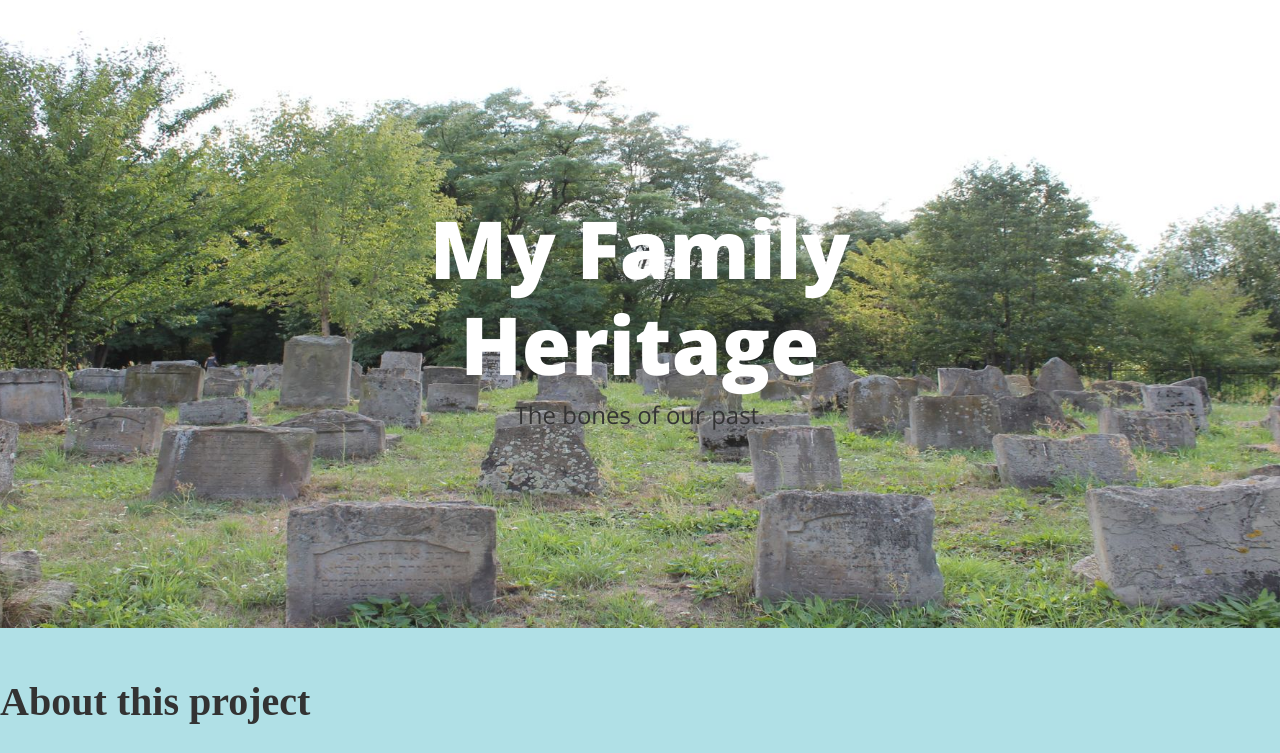
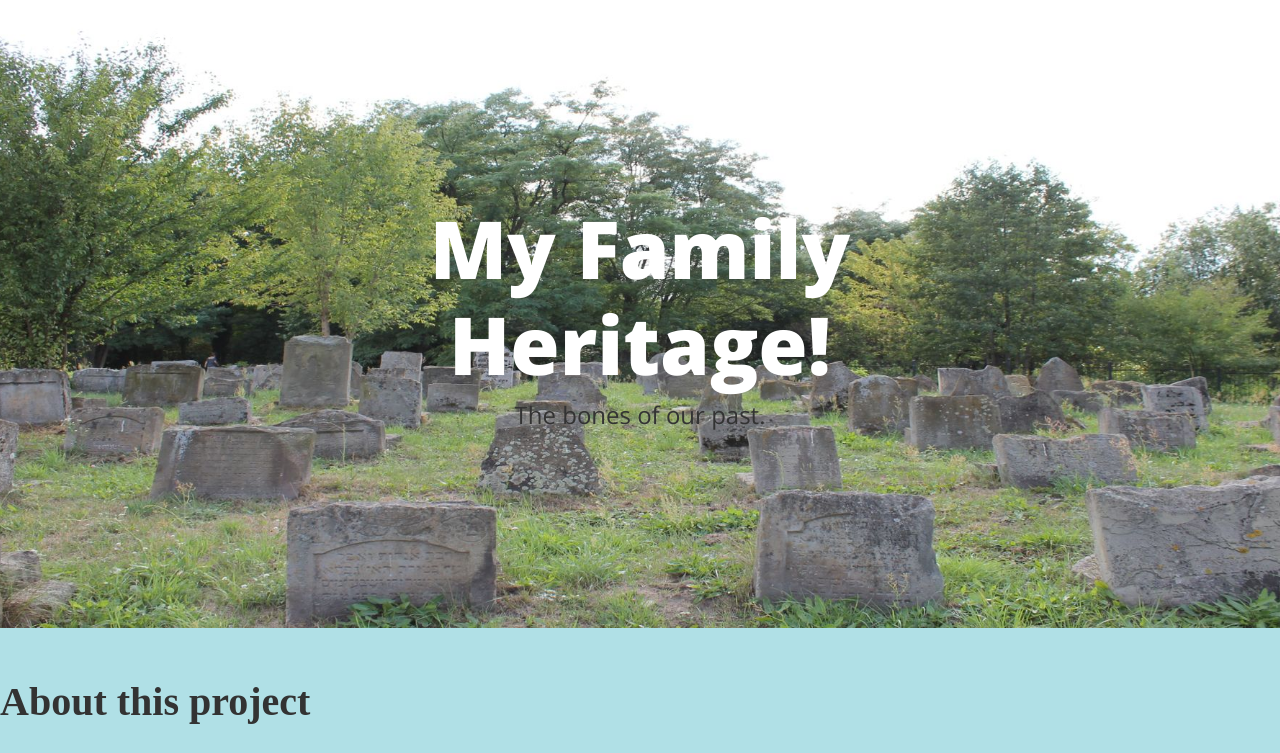
Before and after one commit to tfriedman93/heritage, a website: page index.html in a window 1280 px wide. Shown: the top 753 px of the page. Drawn offline with nearby package versions, Linux system fonts and the light colour scheme.

Commit message:
Update index.html

```diff
--- a/index.html
+++ b/index.html
@@ -58,7 +58,7 @@
         <div class="row">
           <div class="col-lg-8 col-md-10 mx-auto">
             <div class="site-heading">
-              <h1>My Family Heritage</h1>
+              <h1>My Family Heritage!</h1>
               <span class="subheading"><a href="http://voyant-tools.org/?corpus=4ce01596ee52a7c9d403f178546f5bc7&view=Cirrus">The bones of our past.</a></span>
             </div>
           </div>
```
